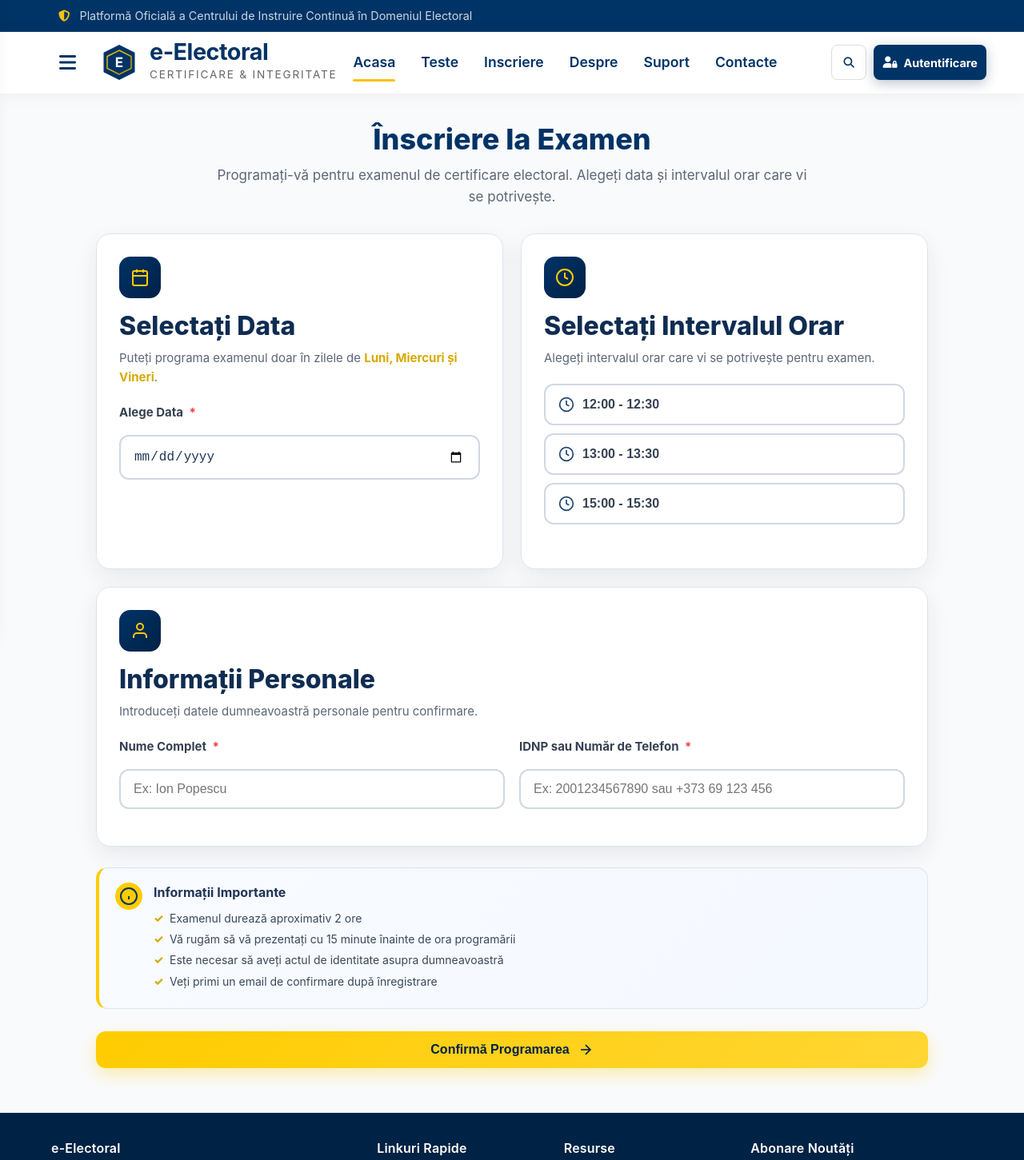
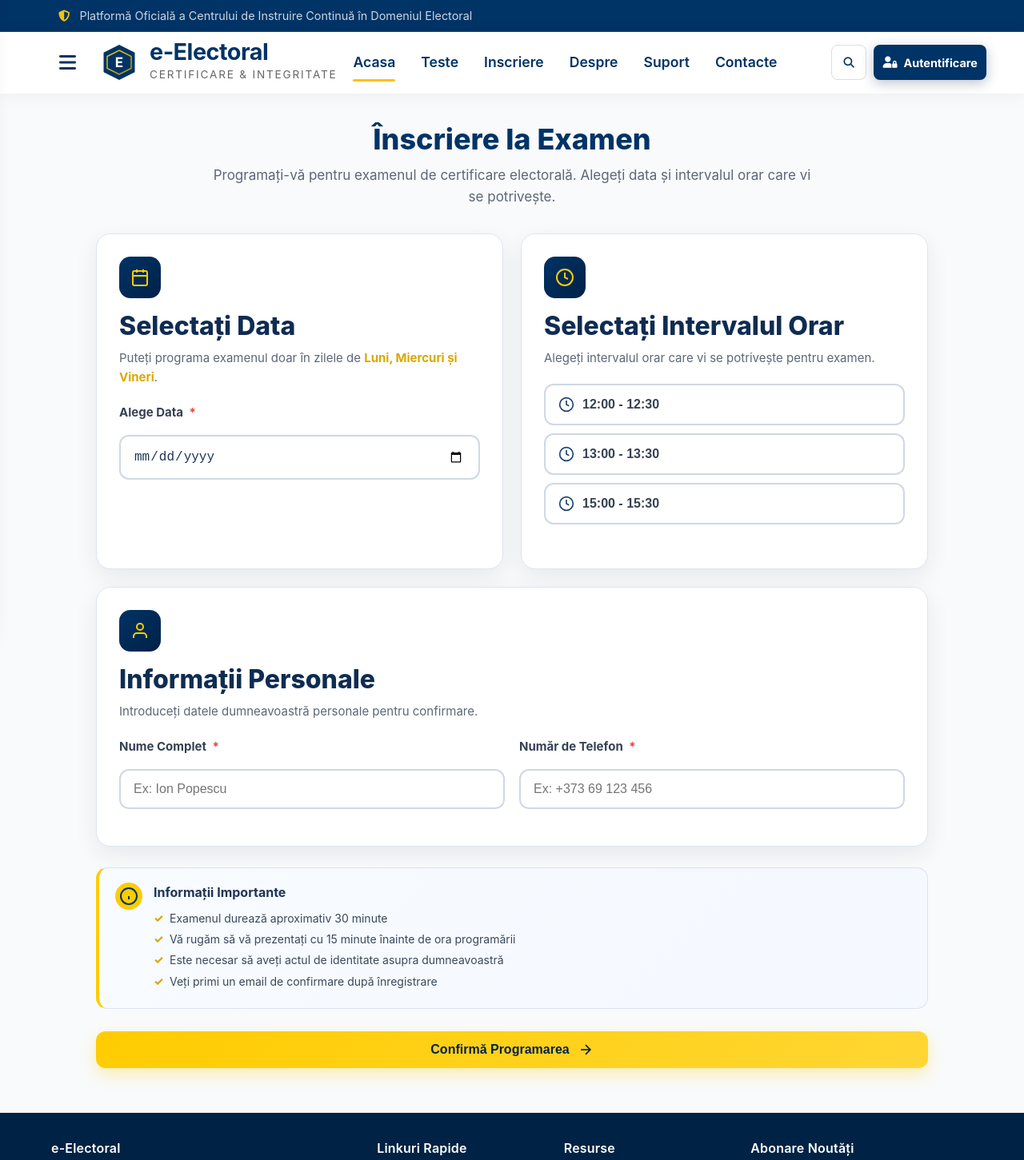
Before and after one commit to roscaiana/Proiect-MRSTweb, a React (Vite) app in the folder frontend/: page /appointment in a window 1280 px wide. Shown: the top 1451 px of the page at 80% size. Built offline with nearby package versions, Linux system fonts and the light colour scheme.

Commit message:
fixed appointment booking/confirmation

```diff
--- a/frontend/src/pages/exam-regist/AppointmentPage.tsx
+++ b/frontend/src/pages/exam-regist/AppointmentPage.tsx
@@ -72,7 +72,7 @@ const AppointmentPage: React.FC = () => {
         if (!formData.idOrPhone.trim()) {
             newErrors.idOrPhone = 'IDNP sau Telefonul este obligatoriu';
         } else if (formData.idOrPhone.trim().length < 6) {
-            newErrors.idOrPhone = 'Introduceți un IDNP sau număr de telefon valid';
+            newErrors.idOrPhone = 'Introduceți un număr de telefon valid';
         }
 
         if (!formData.selectedDate) {
@@ -155,10 +155,10 @@ const AppointmentPage: React.FC = () => {
                             </div>
                         </div>
                         <div className="success-actions">
-                            <button className="btn-primary" onClick={handleNewAppointment}>
+                            <button className="success-btn success-btn-primary" onClick={handleNewAppointment}>
                                 Programare Nouă
                             </button>
-                            <button className="btn-secondary" onClick={() => window.print()}>
+                            <button className="success-btn success-btn-secondary" onClick={() => window.print()}>
                                 Printează Confirmare
                             </button>
                         </div>
@@ -179,7 +179,7 @@ const AppointmentPage: React.FC = () => {
                 <div className="page-header">
                     <h1>Înscriere la Examen</h1>
                     <p className="page-subtitle">
-                        Programați-vă pentru examenul de certificare electoral. Alegeți data și intervalul orar care vi se potrivește.
+                        Programați-vă pentru examenul de certificare electorală. Alegeți data și intervalul orar care vi se potrivește.
                     </p>
                 </div>
 
@@ -302,13 +302,13 @@ const AppointmentPage: React.FC = () => {
 
                                 <div className="form-group">
                                     <label htmlFor="idOrPhone">
-                                        IDNP sau Număr de Telefon <span className="required">*</span>
+                                        Număr de Telefon <span className="required">*</span>
                                     </label>
                                     <input
                                         type="text"
                                         id="idOrPhone"
                                         className={`text-input ${errors.idOrPhone ? 'error' : ''}`}
-                                        placeholder="Ex: 2001234567890 sau +373 69 123 456"
+                                        placeholder="Ex: +373 69 123 456"
                                         value={formData.idOrPhone}
                                         onChange={(e) => {
                                             setFormData({ ...formData, idOrPhone: e.target.value });
@@ -333,7 +333,7 @@ const AppointmentPage: React.FC = () => {
                         <div className="info-content">
                             <h4>Informații Importante</h4>
                             <ul>
-                                <li>Examenul durează aproximativ 2 ore</li>
+                                <li>Examenul durează aproximativ 30 minute</li>
                                 <li>Vă rugăm să vă prezentați cu 15 minute înainte de ora programării</li>
                                 <li>Este necesar să aveți actul de identitate asupra dumneavoastră</li>
                                 <li>Veți primi un email de confirmare după înregistrare</li>
```
